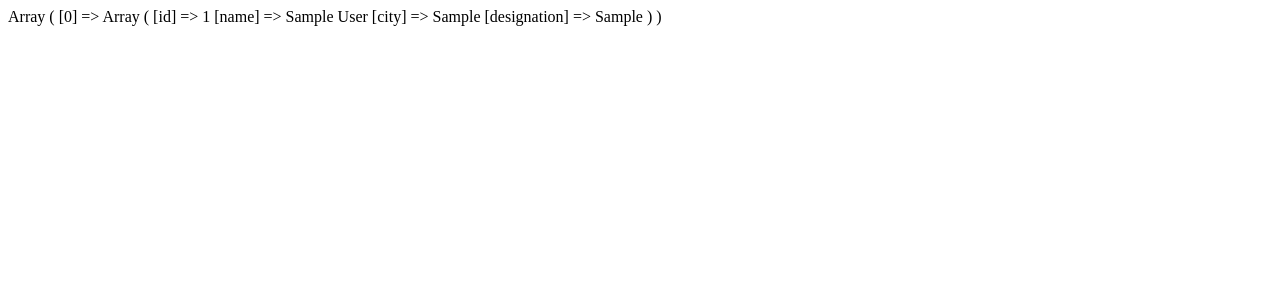
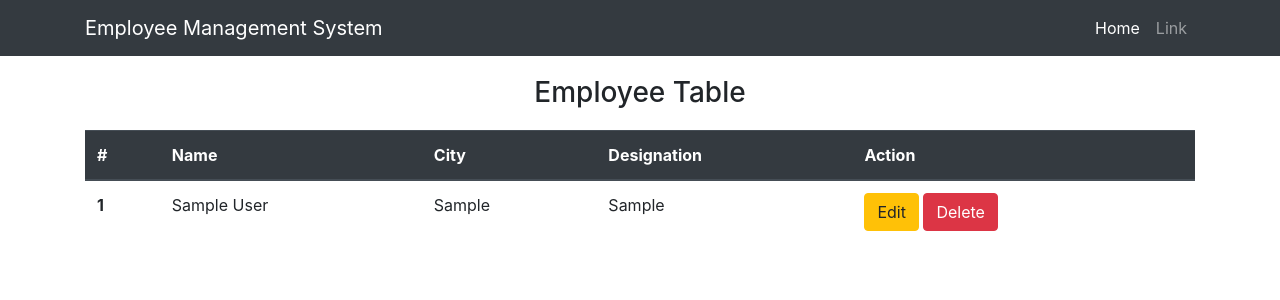
Before and after one commit to durjoi/php_oop_crud, a PHP site: page / in a window 1280 px wide. Shown: the top 300 px of the page. Run offline with PHP 8.4, Linux system fonts and the light colour scheme; tables that the repository leaves empty or names only in its code hold one stand-in row (values such as "Sample post").

Commit message:
Data fetching for Employee table

```diff
--- a/includes/Db.inc.php
+++ b/includes/Db.inc.php
@@ -1,4 +1,5 @@
 <?php
+// Handling database connection
 class Db {
   private $servername;
   private $dbusername;
@@ -11,8 +12,10 @@ class Db {
     $this->dbpassword = "";
     $this->dbname     = "oop_crud";
 
+    // Create connection
     $conn = new mysqli($this->servername, $this->dbusername, $this->dbpassword, $this->dbname);
 
+    // Check connection
     if($conn->connect_error) {
       die("Connection Failed: ". $conn->connect_erro);
     }
--- a/includes/Employee.inc.php
+++ b/includes/Employee.inc.php
@@ -1,9 +1,13 @@
 <?php
+// Handling Employee
 class Employee extends Db {
+
+  // get Employees data
   public function getEmployees() {
     $sql = "SELECT * FROM employees";
     $result = $this->connect()->query($sql);
     if($result->num_rows > 0) {
+      // Storing data in a array
       while($row = $result->fetch_assoc()) {
         $data[] = $row;
       }
--- a/index.php
+++ b/index.php
@@ -1,4 +1,5 @@
 <?php
+// Auto loading class
 function __autoload($class) {
   require_once "includes/$class.inc.php";
 }
@@ -9,13 +10,71 @@ function __autoload($class) {
    <head>
      <meta charset="utf-8">
      <title></title>
+     <link rel="stylesheet" href="https://stackpath.bootstrapcdn.com/bootstrap/4.4.1/css/bootstrap.min.css" integrity="sha384-Vkoo8x4CGsO3+Hhxv8T/Q5PaXtkKtu6ug5TOeNV6gBiFeWPGFN9MuhOf23Q9Ifjh" crossorigin="anonymous">
    </head>
    <body>
-     <?php
-        $data = new Employee;
-        $employees = $data->getEmployees();
+     <header>
+       <nav class="navbar navbar-expand-lg navbar-dark bg-dark">
+         <div class="container">
+           <a class="navbar-brand" href="#">Employee Management System</a>
+             <ul class="nav navbar-nav navbar-right">
+               <li class="nav-item active">
+                 <a class="nav-link" href="#">Home <span class="sr-only">(current)</span></a>
+               </li>
+               <li class="nav-item">
+                 <a class="nav-link" href="#">Link</a>
+               </li>
+             </ul>
+         </div>
+        </nav>
+     </header>
+     <main>
+       <div class="container">
+         <div class="row">
+           <div class="col-md-12">
+             <h3 class="text-center" style="margin: 20px 0">Employee Table</h1>
+             <table class="table table-hover">
+                <thead class="thead-dark">
+                  <tr>
+                    <th scope="col">#</th>
+                    <th scope="col">Name</th>
+                    <th scope="col">City</th>
+                    <th scope="col">Designation</th>
+                    <th scope="col">Action</th>
+                  </tr>
+                </thead>
+                <tbody>
+                  <?php
+                     $data = new Employee;
+                     $employees = $data->getEmployees();
 
-        print_r($employees);
-      ?>
+                     foreach ($employees as $row):
+                   ?>
+                    <tr>
+                      <th scope="row"><?php echo $row['id']; ?></th>
+                      <td><?php echo $row['name']; ?></td>
+                      <td><?php echo $row['city']; ?></td>
+                      <td><?php echo $row['designation']; ?></td>
+                      <td>
+                        <button type="button" name="button" class="btn btn-warning">Edit</button>
+                        <button type="button" name="button" class="btn btn-danger">Delete</button>
+                      </td>
+                    </tr>
+                <?php endforeach; ?>
+                </tbody>
+              </table>
+           </div>
+         </div>
+       </div>
+     </main>
+     <footer>
+
+     </footer>
+
+
+
+      <script src="https://code.jquery.com/jquery-3.4.1.slim.min.js" integrity="sha384-J6qa4849blE2+poT4WnyKhv5vZF5SrPo0iEjwBvKU7imGFAV0wwj1yYfoRSJoZ+n" crossorigin="anonymous"></script>
+      <script src="https://cdn.jsdelivr.net/npm/popper.js@1.16.0/dist/umd/popper.min.js" integrity="sha384-Q6E9RHvbIyZFJoft+2mJbHaEWldlvI9IOYy5n3zV9zzTtmI3UksdQRVvoxMfooAo" crossorigin="anonymous"></script>
+      <script src="https://stackpath.bootstrapcdn.com/bootstrap/4.4.1/js/bootstrap.min.js" integrity="sha384-wfSDF2E50Y2D1uUdj0O3uMBJnjuUD4Ih7YwaYd1iqfktj0Uod8GCExl3Og8ifwB6" crossorigin="anonymous"></script>
    </body>
  </html>
```
